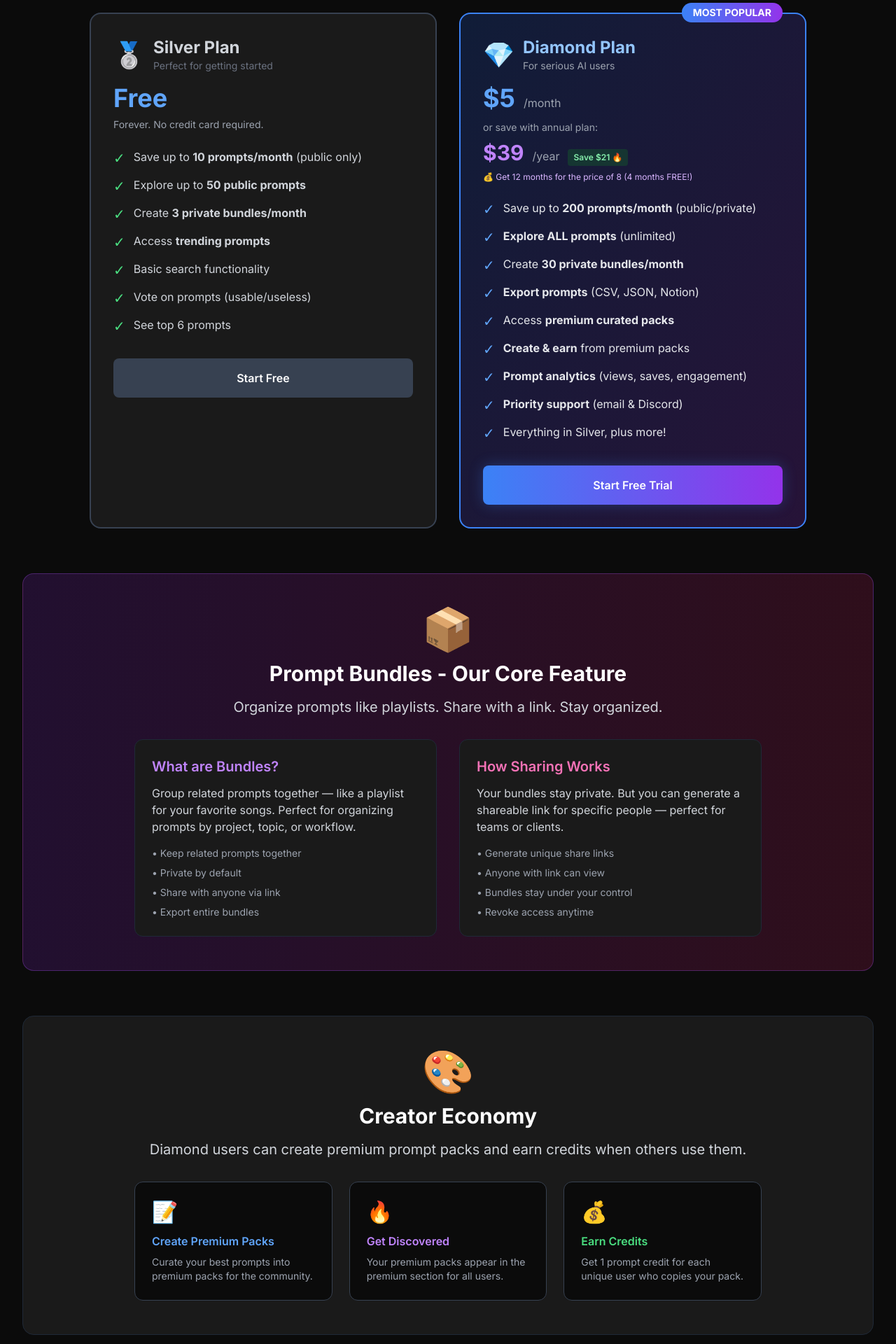
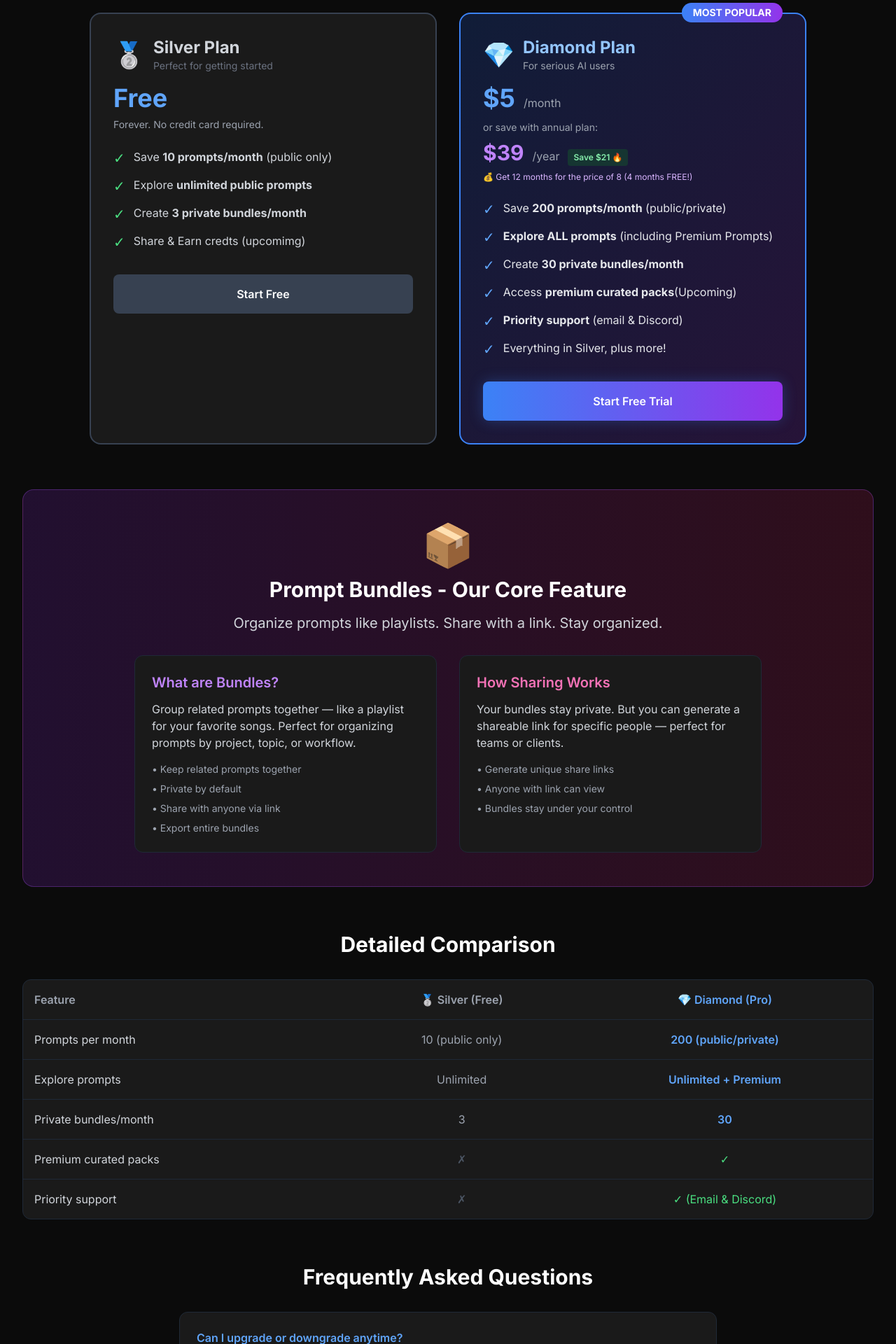
Before and after one commit to bantervines-bit/odbyte, a Flask app: page /pricing in a window 1280 px wide. Shown: the part 251-2171 px from the top of the page at 70% size. Run offline with Flask 3, Linux system fonts and the light colour scheme; parts of the project's set-up code (start-up, migrations or seed data) failed here and were passed over; some libraries are stand-ins or nearby versions.

Commit message:
Update pricing.html

```diff
--- a/templates/pricing.html
+++ b/templates/pricing.html
@@ -35,11 +35,11 @@
             <div class="space-y-3 mb-8">
                 <div class="flex items-start gap-3">
                     <span class="text-green-400 text-xl">✓</span>
-                    <span class="text-gray-300">Save up to <strong>10 prompts/month</strong> (public only)</span>
+                    <span class="text-gray-300">Save <strong>10 prompts/month</strong> (public only)</span>
                 </div>
                 <div class="flex items-start gap-3">
                     <span class="text-green-400 text-xl">✓</span>
-                    <span class="text-gray-300">Explore up to <strong>50 public prompts</strong></span>
+                    <span class="text-gray-300">Explore <strong> unlimited public prompts</strong></span>
                 </div>
                 <div class="flex items-start gap-3">
                     <span class="text-green-400 text-xl">✓</span>
@@ -47,19 +47,7 @@
                 </div>
                 <div class="flex items-start gap-3">
                     <span class="text-green-400 text-xl">✓</span>
-                    <span class="text-gray-300">Access <strong>trending prompts</strong></span>
-                </div>
-                <div class="flex items-start gap-3">
-                    <span class="text-green-400 text-xl">✓</span>
-                    <span class="text-gray-300">Basic search functionality</span>
-                </div>
-                <div class="flex items-start gap-3">
-                    <span class="text-green-400 text-xl">✓</span>
-                    <span class="text-gray-300">Vote on prompts (usable/useless)</span>
-                </div>
-                <div class="flex items-start gap-3">
-                    <span class="text-green-400 text-xl">✓</span>
-                    <span class="text-gray-300">See top 6 prompts</span>
+                    <span class="text-gray-300">Share & Earn credts</strong> (upcomimg)</span>
                 </div>
             </div>
 
@@ -100,11 +88,11 @@
             <div class="space-y-3 mb-8">
                 <div class="flex items-start gap-3">
                     <span class="text-blue-400 text-xl">✓</span>
-                    <span class="text-gray-200">Save up to <strong>200 prompts/month</strong> (public/private)</span>
+                    <span class="text-gray-200">Save <strong>200 prompts/month</strong> (public/private)</span>
                 </div>
                 <div class="flex items-start gap-3">
                     <span class="text-blue-400 text-xl">✓</span>
-                    <span class="text-gray-200"><strong>Explore ALL prompts</strong> (unlimited)</span>
+                    <span class="text-gray-200"><strong>Explore ALL prompts</strong> (including Premium Prompts)</span>
                 </div>
                 <div class="flex items-start gap-3">
                     <span class="text-blue-400 text-xl">✓</span>
@@ -112,19 +100,7 @@
                 </div>
                 <div class="flex items-start gap-3">
                     <span class="text-blue-400 text-xl">✓</span>
-                    <span class="text-gray-200"><strong>Export prompts</strong> (CSV, JSON, Notion)</span>
-                </div>
-                <div class="flex items-start gap-3">
-                    <span class="text-blue-400 text-xl">✓</span>
-                    <span class="text-gray-200">Access <strong>premium curated packs</strong></span>
-                </div>
-                <div class="flex items-start gap-3">
-                    <span class="text-blue-400 text-xl">✓</span>
-                    <span class="text-gray-200"><strong>Create & earn</strong> from premium packs</span>
-                </div>
-                <div class="flex items-start gap-3">
-                    <span class="text-blue-400 text-xl">✓</span>
-                    <span class="text-gray-200"><strong>Prompt analytics</strong> (views, saves, engagement)</span>
+                    <span class="text-gray-200">Access <strong>premium curated packs</strong>(Upcoming)</span>
                 </div>
                 <div class="flex items-start gap-3">
                     <span class="text-blue-400 text-xl">✓</span>
@@ -182,39 +158,7 @@
                         <li>• Generate unique share links</li>
                         <li>• Anyone with link can view</li>
                         <li>• Bundles stay under your control</li>
-                        <li>• Revoke access anytime</li>
                     </ul>
-                </div>
-            </div>
-        </div>
-    </div>
-
-    <!-- Creator Economy -->
-    <div class="bg-[#1a1a1a] rounded-2xl border border-gray-800 p-12 mb-16">
-        <div class="max-w-4xl mx-auto text-center">
-            <div class="text-6xl mb-4">🎨</div>
-            <h2 class="text-3xl font-bold mb-4">Creator Economy</h2>
-            <p class="text-xl text-gray-300 mb-8">
-                Diamond users can create premium prompt packs and earn credits when others use them.
-            </p>
-
-            <div class="grid md:grid-cols-3 gap-6 text-left">
-                <div class="bg-[#0b0b0b] p-6 rounded-xl border border-gray-700">
-                    <div class="text-3xl mb-3">📝</div>
-                    <h4 class="font-semibold mb-2 text-blue-400">Create Premium Packs</h4>
-                    <p class="text-sm text-gray-400">Curate your best prompts into premium packs for the community.</p>
-                </div>
-
-                <div class="bg-[#0b0b0b] p-6 rounded-xl border border-gray-700">
-                    <div class="text-3xl mb-3">🔥</div>
-                    <h4 class="font-semibold mb-2 text-purple-400">Get Discovered</h4>
-                    <p class="text-sm text-gray-400">Your premium packs appear in the premium section for all users.</p>
-                </div>
-
-                <div class="bg-[#0b0b0b] p-6 rounded-xl border border-gray-700">
-                    <div class="text-3xl mb-3">💰</div>
-                    <h4 class="font-semibold mb-2 text-green-400">Earn Credits</h4>
-                    <p class="text-sm text-gray-400">Get 1 prompt credit for each unique user who copies your pack.</p>
                 </div>
             </div>
         </div>
@@ -242,8 +186,8 @@
                         </tr>
                         <tr class="border-b border-gray-800">
                             <td class="p-4 text-gray-300">Explore prompts</td>
-                            <td class="p-4 text-center text-gray-400">Up to 50</td>
-                            <td class="p-4 text-center text-blue-400 font-semibold">Unlimited</td>
+                            <td class="p-4 text-center text-gray-400">Unlimited</td>
+                            <td class="p-4 text-center text-blue-400 font-semibold">Unlimited + Premium</td>
                         </tr>
                         <tr class="border-b border-gray-800">
                             <td class="p-4 text-gray-300">Private bundles/month</td>
@@ -251,34 +195,9 @@
                             <td class="p-4 text-center text-blue-400 font-semibold">30</td>
                         </tr>
                         <tr class="border-b border-gray-800">
-                            <td class="p-4 text-gray-300">Export (CSV/JSON/Notion)</td>
-                            <td class="p-4 text-center text-gray-600">✗</td>
-                            <td class="p-4 text-center text-green-400">✓</td>
-                        </tr>
-                        <tr class="border-b border-gray-800">
                             <td class="p-4 text-gray-300">Premium curated packs</td>
                             <td class="p-4 text-center text-gray-600">✗</td>
                             <td class="p-4 text-center text-green-400">✓</td>
-                        </tr>
-                        <tr class="border-b border-gray-800">
-                            <td class="p-4 text-gray-300">Create premium packs</td>
-                            <td class="p-4 text-center text-gray-600">✗</td>
-                            <td class="p-4 text-center text-green-400">✓ (Earn credits)</td>
-                        </tr>
-                        <tr class="border-b border-gray-800">
-                            <td class="p-4 text-gray-300">Prompt analytics</td>
-                            <td class="p-4 text-center text-gray-600">✗</td>
-                            <td class="p-4 text-center text-green-400">✓</td>
-                        </tr>
-                        <tr class="border-b border-gray-800">
-                            <td class="p-4 text-gray-300">Vote on prompts</td>
-                            <td class="p-4 text-center text-green-400">✓</td>
-                            <td class="p-4 text-center text-green-400">✓</td>
-                        </tr>
-                        <tr class="border-b border-gray-800">
-                            <td class="p-4 text-gray-300">Top prompts visibility</td>
-                            <td class="p-4 text-center text-gray-400">6 prompts</td>
-                            <td class="p-4 text-center text-blue-400 font-semibold">All prompts</td>
                         </tr>
                         <tr>
                             <td class="p-4 text-gray-300">Priority support</td>
@@ -298,7 +217,7 @@
         <div class="space-y-4">
             <div class="bg-[#1a1a1a] p-6 rounded-xl border border-gray-800">
                 <h4 class="font-semibold mb-2 text-blue-400">Can I upgrade or downgrade anytime?</h4>
-                <p class="text-gray-400 text-sm">Yes! You can upgrade to Diamond anytime. If you choose monthly billing, you can cancel anytime. Annual users get access for the full year.</p>
+                <p class="text-gray-400 text-sm">Yes! You can upgrade to Diamond anytime. If you choose monthly billing, and want to upgrade to yearly you can do after the end of the monthly plan. Annual users get access for the full year.</p>
             </div>
 
             <div class="bg-[#1a1a1a] p-6 rounded-xl border border-gray-800">
@@ -307,18 +226,13 @@
             </div>
 
             <div class="bg-[#1a1a1a] p-6 rounded-xl border border-gray-800">
-                <h4 class="font-semibold mb-2 text-blue-400">How do creator credits work?</h4>
-                <p class="text-gray-400 text-sm">When someone copies your premium pack for the first time, you get 1 prompt saving credit. This means you can save 1 extra prompt that month. Only unique users count.</p>
-            </div>
-
-            <div class="bg-[#1a1a1a] p-6 rounded-xl border border-gray-800">
                 <h4 class="font-semibold mb-2 text-blue-400">What's the difference between monthly and annual?</h4>
-                <p class="text-gray-400 text-sm">Monthly is $5/month, billed monthly. Annual is $39/year (one-time payment). Annual saves you $21 per year - that's like getting 4 months free! If you plan to use ODByte for more than 8 months, annual is the better deal.</p>
+                <p class="text-gray-400 text-sm">Monthly is $5/month, billed monthly. Annual is $39/year (one-time payment). Annual saves you $21 per year - that's like getting 4 months free! annual is the better deal.</p>
             </div>
 
             <div class="bg-[#1a1a1a] p-6 rounded-xl border border-gray-800">
                 <h4 class="font-semibold mb-2 text-blue-400">Is there a refund policy?</h4>
-                <p class="text-gray-400 text-sm">Yes! We offer a 7-day money-back guarantee on all plans. If you're not satisfied, we'll refund you in full - no questions asked.</p>
+                <p class="text-gray-400 text-sm">Sorry! Currently We don't offer a money-back guarantee on any plan. If you're not satisfied, you can contact us - We will try solving the best.</p>
             </div>
         </div>
     </div>
@@ -335,10 +249,6 @@
                    class="px-8 py-4 bg-white text-blue-600 rounded-lg text-lg font-semibold hover:bg-gray-100 transition">
                     Start Free
                 </a>
-                <a href="{{ url_for('contact') }}"
-                   class="px-8 py-4 bg-transparent border-2 border-white rounded-lg text-lg font-semibold hover:bg-white/10 transition">
-                    Contact Sales
-                </a>
             </div>
         </div>
     </div>
```
